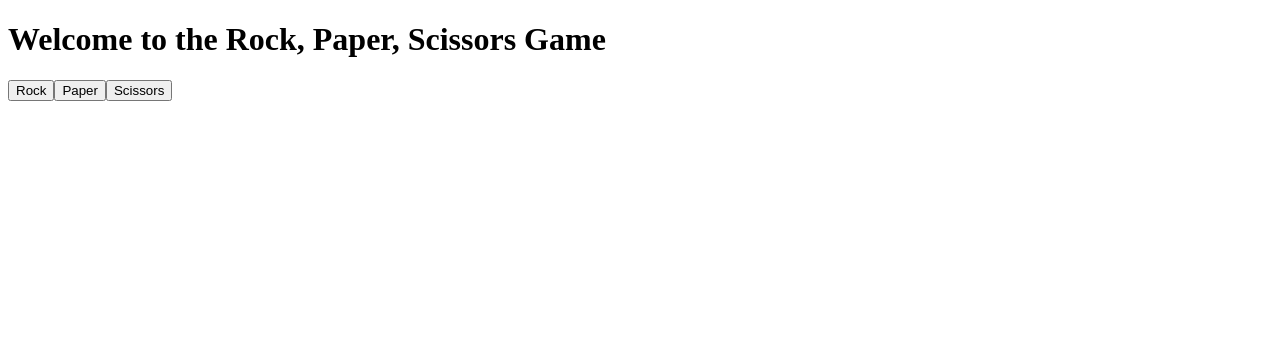
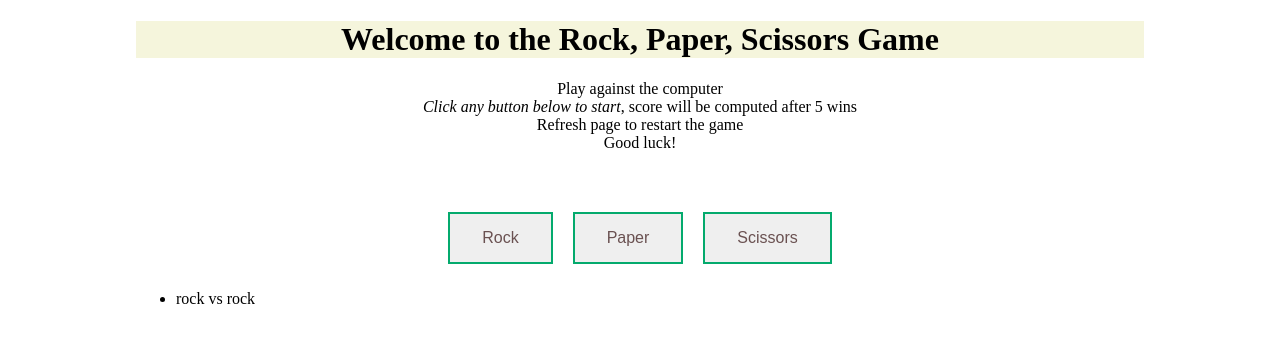
Before and after one commit to sammxuser/rock-paper-scissors, a plain HTML site: page index.html in a window 1280 px wide. Both pictures are taken after a click on the button "Rock". Drawn offline with Linux system fonts and the light colour scheme.

Commit message:
Working game

```diff
--- a/index.html
+++ b/index.html
@@ -5,10 +5,23 @@
     <meta name="viewport" content="width=device-width, initial-scale=1.0" />
     <title>Rock Paper Scissors Game</title>
     <script src="script.js" defer></script>
+    <link rel="stylesheet" href="style.css" />
   </head>
   <body>
-    <h1>Welcome to the Rock, Paper, Scissors Game</h1>
+    <div class="header">
+      <h1>Welcome to the Rock, Paper, Scissors Game</h1>
+      <p>
+        Play against the computer <br />
+        <i>Click any button below to start</i>, score will be computed after 5
+        wins <br />
+        Refresh page to restart the game <br />
+        Good luck!
+      </p>
+    </div>
     <div id="content"></div>
+    <div id="player-picks">
+      <ul></ul>
+    </div>
     <div id="results"></div>
     <div id="winner"></div>
   </body>
--- a/script.js
+++ b/script.js
@@ -38,10 +38,20 @@ function playRound(playerSelectedValue, computerSelectedValue) {
   }
 }
 
+function displayPlayerPicks(playerPick, computerPick) {
+  const divPlayerPicks = document.querySelector('#player-picks');
+  const ul = document.querySelector('ul');
+  const li = document.createElement('li');
+  li.textContent = playerPick + ' vs ' + computerPick;
+  ul.appendChild(li);
+  divPlayerPicks.appendChild(ul);
+}
+
 function handleRockClick() {
   playerSelections.push('rock');
   let computerChoice = getComputerChoice();
   computerSelections.push(computerChoice);
+  displayPlayerPicks('rock', computerChoice);
 
   let winner = playRound('rock', computerChoice);
   if (winner === 'player') {
@@ -60,7 +70,7 @@ function handlePaperClick() {
   playerSelections.push('paper');
   let computerChoice = getComputerChoice();
   computerSelections.push(computerChoice);
-
+  displayPlayerPicks('paper', computerChoice);
   let winner = playRound('paper', computerChoice);
   if (winner === 'player') {
     playerScore++;
@@ -77,7 +87,7 @@ function handleScissorsClick() {
   playerSelections.push('scissors');
   let computerChoice = getComputerChoice();
   computerSelections.push(computerChoice);
-
+  displayPlayerPicks('scissors', computerChoice);
   let winner = playRound('scissors', computerChoice);
   if (winner === 'player') {
     playerScore++;
@@ -107,7 +117,7 @@ function displayResult() {
     // console.log('Your Choices are :- ' + playerSelections);
     winnerChoices = 'Your Choices are :- ' + playerSelections;
     // console.log('Computer Choices :- ' + computerSelections);
-    losserChoices = 'Player Choices :- ' + playerSelections;
+    losserChoices = 'Computer Choices :- ' + computerSelections;
   }
 
   const resultsDiv = document.querySelector('#results');
--- /dev/null
+++ b/style.css
@@ -0,0 +1,24 @@
+body {
+  padding-left: 10%;
+  padding-right: 10%;
+}
+.header {
+  text-align: center;
+}
+h1 {
+  background-color: beige;
+}
+#content {
+  text-align: center;
+  margin-top: 50px;
+}
+button {
+  border: none;
+  color: rgb(106, 81, 81);
+  margin: 10px 10px;
+  padding: 15px 32px;
+  text-align: center;
+  text-decoration: none;
+  font-size: 16px;
+  border: 2px solid #04aa6d;
+}
```
